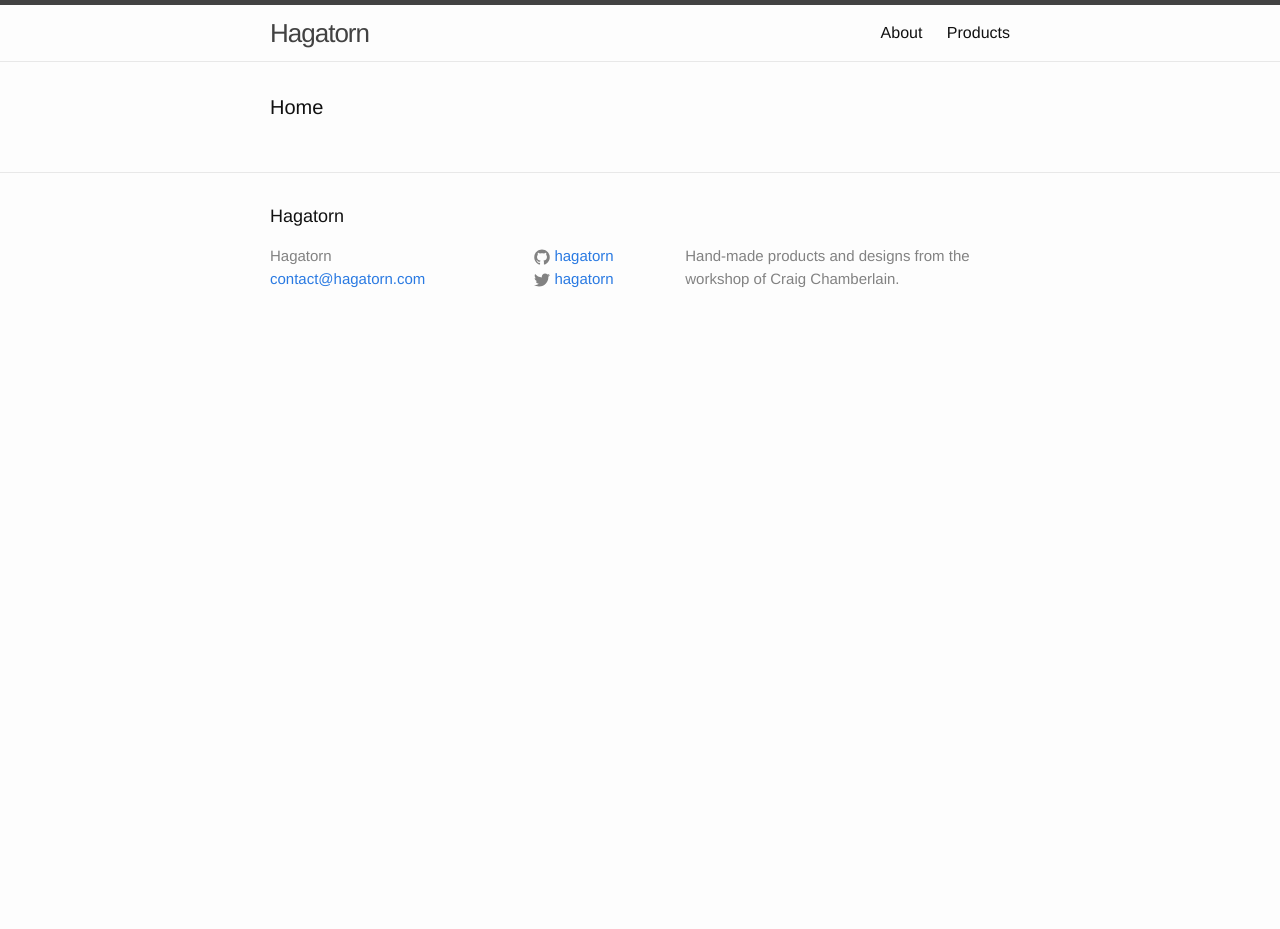
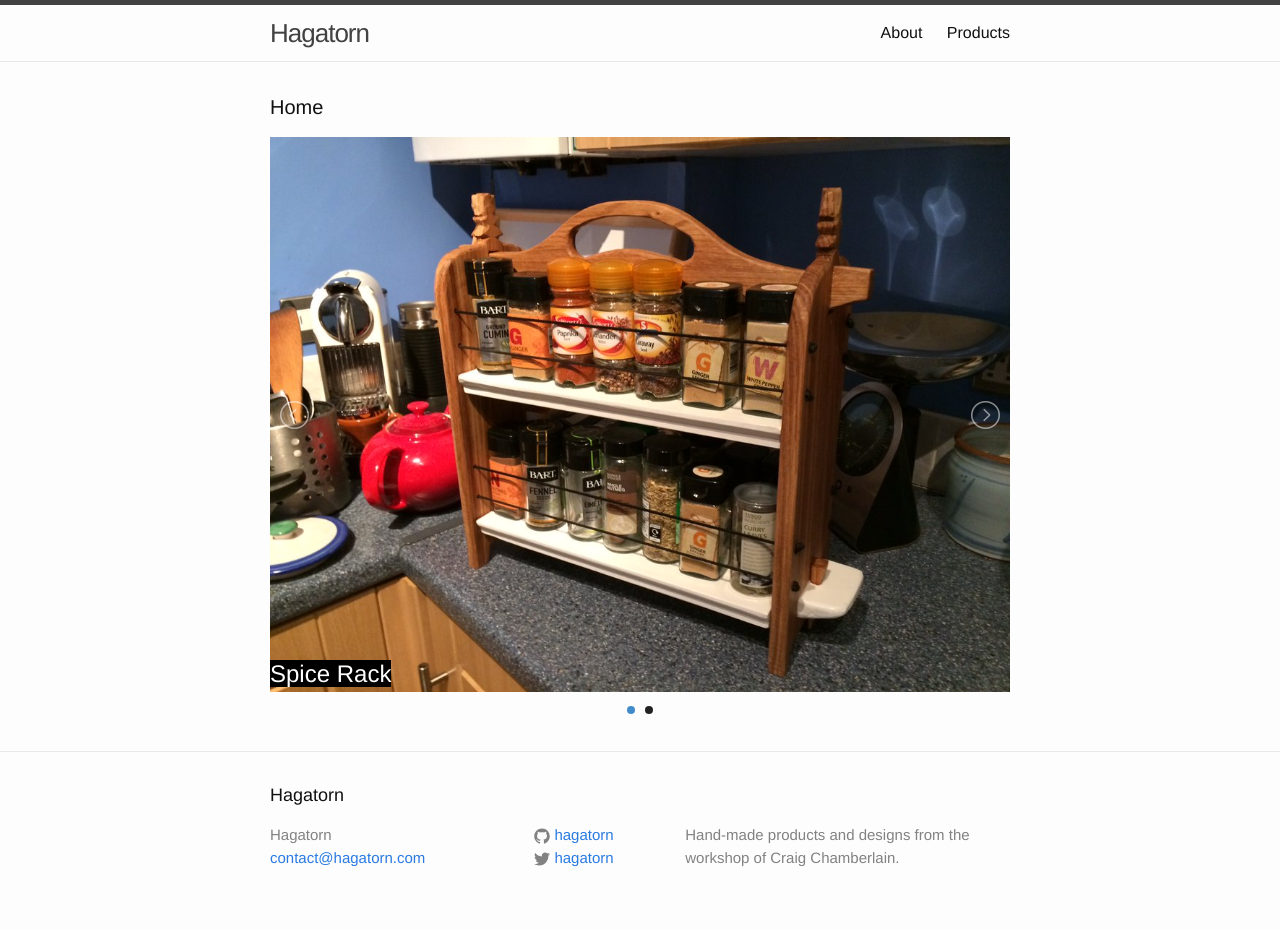
Before and after one commit to hagatorn/hagatorn.github.io, a Jekyll site: the page built from index.html, in a window 1280 px wide. Built offline with Jekyll 4.4.1, drawn with Linux system fonts in a browser that asks for light colours; before the commit the page ends 900 px from its top, so only the background shows below that.

Commit message:
broke reusable parts out

```diff
--- /dev/null
+++ b/_includes/slider.html
@@ -0,0 +1,29 @@
+{% assign projects =  include.projects %}
+{% if  projects %}
+
+  <ul class="product-slider" >
+
+
+    {% for p in projects %}
+
+     <li >
+	<a href="{{ p.url %}}">
+          <div class="slider-text">
+
+		  <h2 class="slider-title">{{ p.title }}</h2>
+		  <div class="slider-desc">
+			{{p.description | markdownify }}
+		  </div>
+
+	  </div>
+
+          <img src="/images/{{ p.images[0] }}" alt="{{p.name}}"/>
+
+        </a>
+      </li>
+
+
+    {% endfor %}
+
+  </ul>
+{% endif %}
--- a/index.html
+++ b/index.html
@@ -6,28 +6,7 @@
 
   <h1 class="page-heading">Home</h1>
 
-  <ul class="product-slider" >
-    {% assign products =  site.data.products %}
-
-    {% for product in products %}
-      {% assign p=product[1] %}
-      <li >
-	<a>
-          <div class="slider-text">
-
-		  <h2 class="slider-title">{{ p.name }}</h2>
-		  <div class="slider-desc">
-			{{p.description | markdownify }}
-		  </div>
-
-	  </div>
-
-          <img src="/images/{{ p.images[0] }}" alt="{{p.name}}"/>
-
-        </a>
-      </li>
-    {% endfor %}
-  </ul>
+  {% include slider.html projects = site.posts %}
 
 
 </div>
```
Also changed, not shown: _includes/gallery.html (added, +22 -0 lines), _includes/preview-list.html (added, +24 -0 lines).
